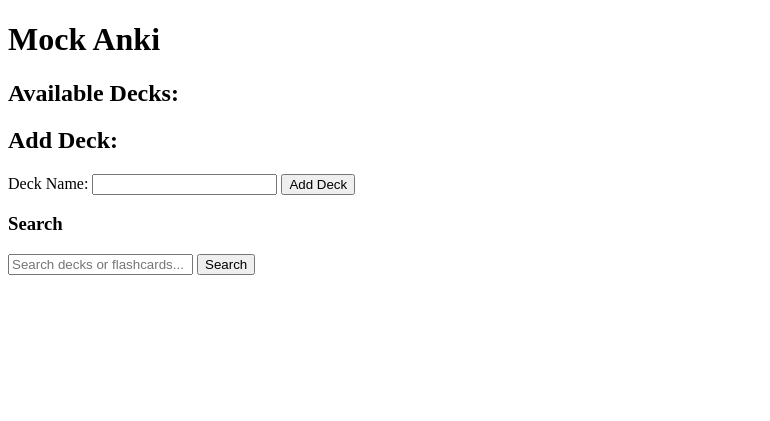
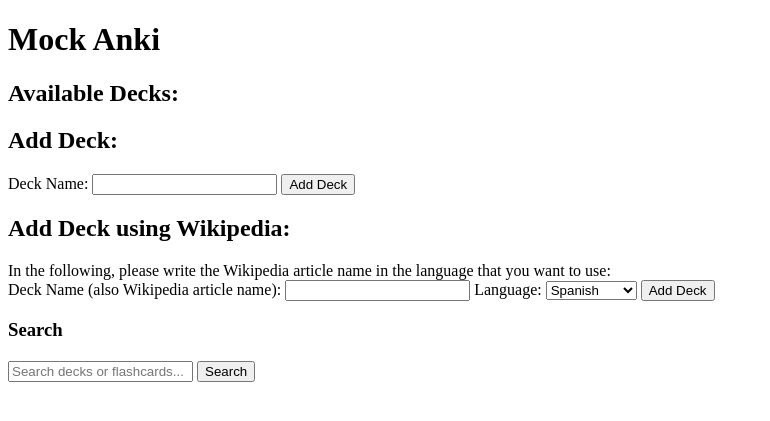
Before and after one commit to tischukes/COP4710_MockAnki, a Flask app: page / in a window 1280 px wide. Shown: the top 421 px of the page, without its empty margins (0-770 px from the left). Run offline with Flask 3, Linux system fonts and the light colour scheme; data that the repository does not hold is empty.

Commit message:
Add UI and functions for Wikipedia API

```diff
--- a/app.py
+++ b/app.py
@@ -6,7 +6,7 @@
 import pymysql
 import random
 from simple_spaced_repetition import Card
-
+from wiki_api import fetch_wikipedia_article, remove_references, process_text, translate_words
 
 load_dotenv()
 
@@ -109,6 +109,44 @@
         return redirect(url_for('index'))
     else:
         return jsonify({"message": "Deck name cannot be empty."})
+
+@app.route('/add_deck_wikipedia', methods=['POST'])
+def add_deck_wikipedia():
+    deck_name = request.form['deck_name']
+    lang_code = request.form['language']
+
+    if not deck_name:
+        return jsonify({"message": "Deck name is required."}), 400
+
+    # Attempt to fetch the article
+    article_content = fetch_wikipedia_article(deck_name, lang_code)
+
+    # If article content is empty or fetch failed, return an error and don't create the deck
+    if not article_content:
+        return jsonify({"message": "Failed to fetch Wikipedia article. Please try again."}), 400
+
+    # Continue with the normal processing if the article is fetched successfully
+    clean_article = remove_references(article_content)
+    word_freq = process_text(clean_article, lang_code)
+
+    top_words = [word for word, _ in word_freq.most_common(100)]
+    translations = translate_words(top_words, source_lang=lang_code, target_lang='en')
+
+    connection = get_db_connection()
+    cursor = connection.cursor()
+    cursor.execute("INSERT INTO decks (name, language_code) VALUES (%s, %s)", (deck_name, lang_code))
+    connection.commit()
+
+    cursor.execute("SELECT LAST_INSERT_ID() AS id")
+    deck_id = cursor.fetchone()['id']
+
+    for source_word, translated_word in translations:
+        cursor.execute("""INSERT INTO flashcards (term, definition, deck_id) VALUES (%s, %s, %s)""", (source_word, translated_word, deck_id))
+
+    connection.commit()
+    connection.close()
+
+    return redirect(url_for('print_deck', deck_id=deck_id))
 
 @app.route('/add_flashcard/<int:deck_id>', methods=['POST'])
 def add_flashcard(deck_id):
--- a/templates/index.html
+++ b/templates/index.html
@@ -4,6 +4,49 @@
     <meta charset="UTF-8">
     <meta name="viewport" content="width=device-width, initial-scale=1.0">
     <title>Flashcards App</title>
+    <style>
+        form {
+            margin-top: 20px;
+        }
+
+        /* CSS for the spinner */
+        .spinner {
+            border: 6px solid #f3f3f3;
+            border-top: 6px solid #3498db;
+            border-radius: 50%;
+            width: 36px;
+            height: 36px;
+            animation: spin 1s linear infinite;
+            margin: 10px auto;
+        }
+
+        @keyframes spin {
+            0% { transform: rotate(0deg); }
+            100% { transform: rotate(360deg); }
+        }
+
+        /* CSS for the error message */
+        .error-message {
+            background-color: #f8d7da;
+            color: #721c24;
+            border: 1px solid #f5c6cb;
+            padding: 15px;
+            margin-top: 20px;
+            display: none; /* Initially hidden */
+            border-radius: 5px;
+        }
+
+        /* CSS for success message */
+        .success-message {
+            background-color: #d4edda;
+            color: #155724;
+            border: 1px solid #c3e6cb;
+            padding: 15px;
+            margin-top: 20px;
+            display: none;
+            border-radius: 5px;
+        }
+    </style>
 </head>
 <body>
     <h1>Mock Anki</h1>
@@ -30,11 +73,92 @@
         <button type="submit">Add Deck</button>
     </form>
 
+    <!-- Add Deck using Wikipedia Form -->
+    <h2>Add Deck using Wikipedia:</h2>
+    <form id="wikipedia-form" action="{{ url_for('add_deck_wikipedia') }}" method="POST">
+        <label for="deck_name">In the following, please write the Wikipedia article name in the language that you want to use:</label><br>
+        <label for="deck_name">Deck Name (also Wikipedia article name):</label>
+        <input type="text" id="deck_name" name="deck_name" required>
+
+        <label for="language">Language:</label>
+        <select name="language" id="language" required>
+            <option value="es">Spanish</option>
+            <option value="fr">French</option>
+            <option value="de">German</option>
+            <option value="it">Italian</option>
+            <option value="pt">Portuguese</option>
+        </select>
+
+        <button type="submit" id="wikipedia-submit-button">Add Deck</button>
+    </form>
+
+    <!-- Display error message (hidden by default) -->
+    <div id="error-message" class="error-message"></div>
+
+    <!-- Display success message (hidden by default) -->
+    <div id="success-message" class="success-message"></div>
+
+    <!-- Loading Spinner (hidden by default) -->
+    <div id="loading" style="display:none; margin-top: 20px;">
+        <p>Creating your deck... Please wait ⏳</p>
+        <div class="spinner"></div>
+    </div>
+
     <h3>Search</h3>
     <form action="{{ url_for('search') }}" method="GET">
         <input type="text" name="query" placeholder="Search decks or flashcards..." required>
         <button type="submit">Search</button>
     </form>
 
+    <script>
+        document.getElementById("wikipedia-form").addEventListener("submit", function (event) {
+            event.preventDefault();  // Prevent default form submission
+
+            // Clear previous messages
+            document.getElementById("error-message").style.display = 'none';
+            document.getElementById("success-message").style.display = 'none';
+
+            const formData = new FormData(event.target);
+            const submitButton = document.getElementById("wikipedia-submit-button");
+
+            // Disable the submit button and show loading
+            submitButton.disabled = true;
+            submitButton.textContent = "Creating...";
+            document.getElementById("loading").style.display = 'block';
+
+            fetch('/add_deck_wikipedia', {
+                method: 'POST',
+                body: formData
+            })
+            .then(response => {
+                document.getElementById("loading").style.display = 'none';
+                submitButton.disabled = false;
+                submitButton.textContent = "Add Deck";
+
+                if (response.ok) {
+                    document.getElementById("success-message").textContent = "Deck successfully created!";
+                    document.getElementById("success-message").style.display = 'block';
+                    window.location.href = response.url;
+                } else {
+                    return response.json();
+                }
+            })
+            .then(data => {
+                if (data && data.message) {
+                    document.getElementById("error-message").textContent = data.message;
+                    document.getElementById("error-message").style.display = 'block';
+                }
+            })
+            .catch(error => {
+                console.error('Error:', error);
+                document.getElementById("loading").style.display = 'none';
+                submitButton.disabled = false;
+                submitButton.textContent = "Add Deck";
+
+                document.getElementById("error-message").textContent = 'Something went wrong. Please try again.';
+                document.getElementById("error-message").style.display = 'block';
+            });
+        });
+    </script>
 </body>
 </html>
```
Also changed, not shown: wiki_api.py (+51 -19 lines).
